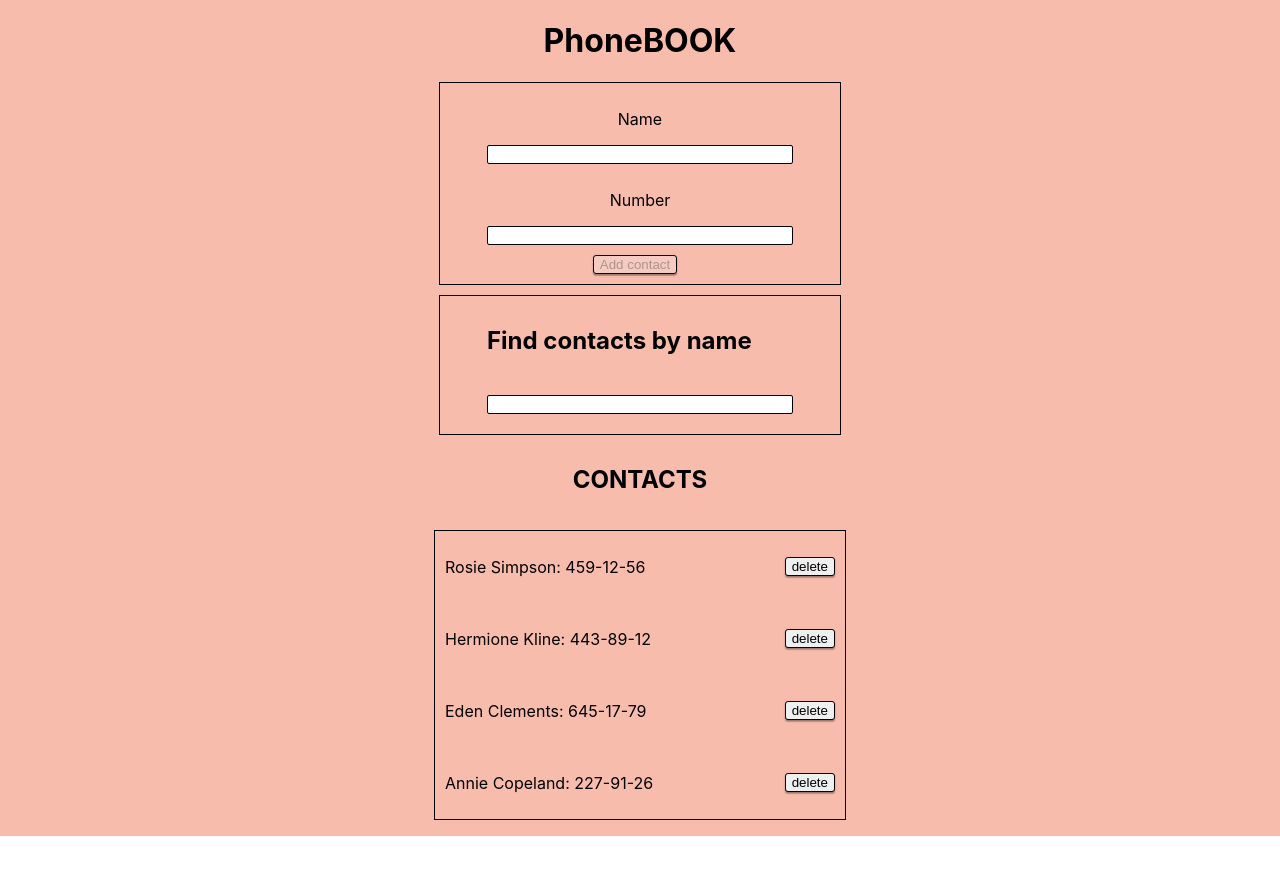
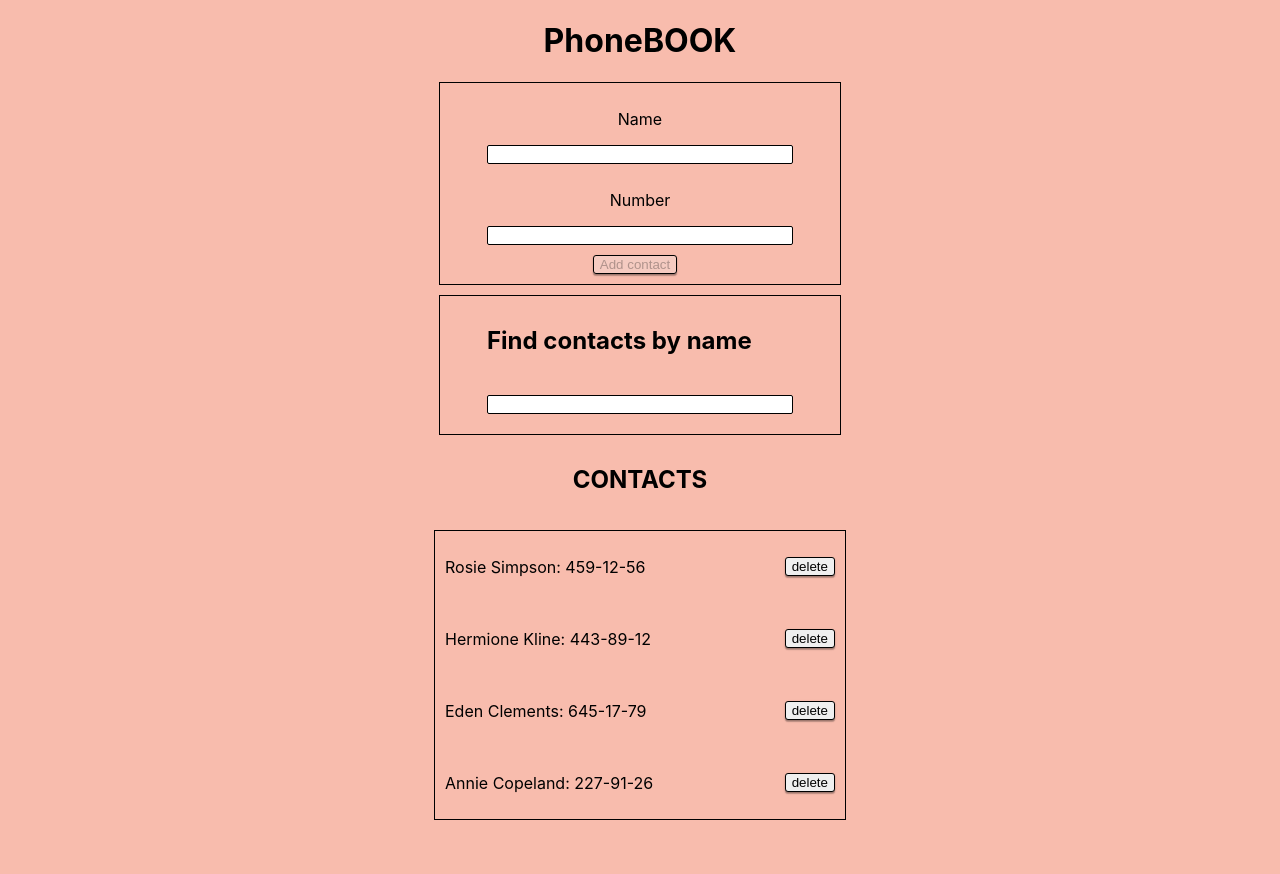
Before and after one commit to PavTrap/goit-react-hw-08-phonebook, a React (Create React App) app: page / in a window 1280 px wide. Shown: the top 874 px of the page. Before the commit the page ends 836 px from the top, so only its background shows below. Built offline with nearby package versions, Linux system fonts and the light colour scheme.

Commit message:
100vw section

```diff
--- a/src/components/Contacts.module.css
+++ b/src/components/Contacts.module.css
@@ -1,9 +1,10 @@
 .section {
 	display: flex;
 	flex-direction: column;
-	justify-content: center;
+	/* justify-content: center; */
 	align-items: center;
 	background-color: #f8bcad;
+	height: 100vw;
  }
 
  .button {
```
